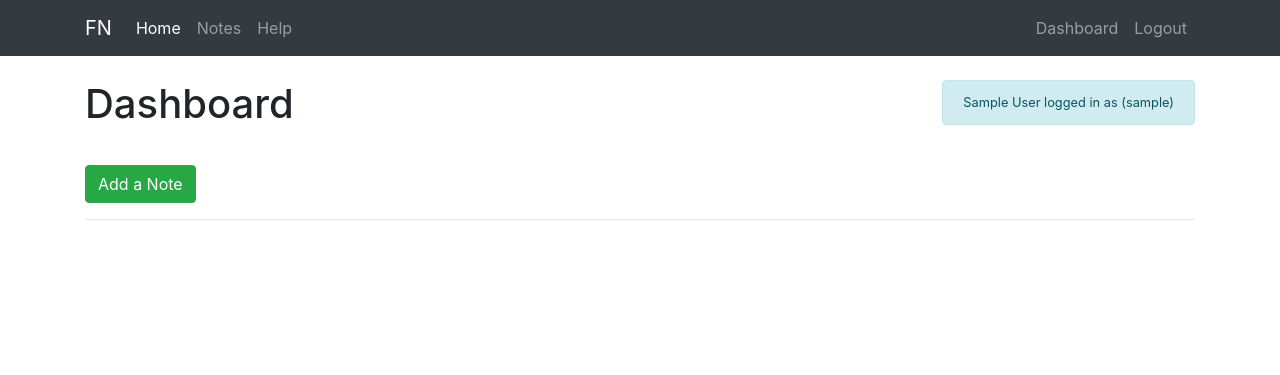
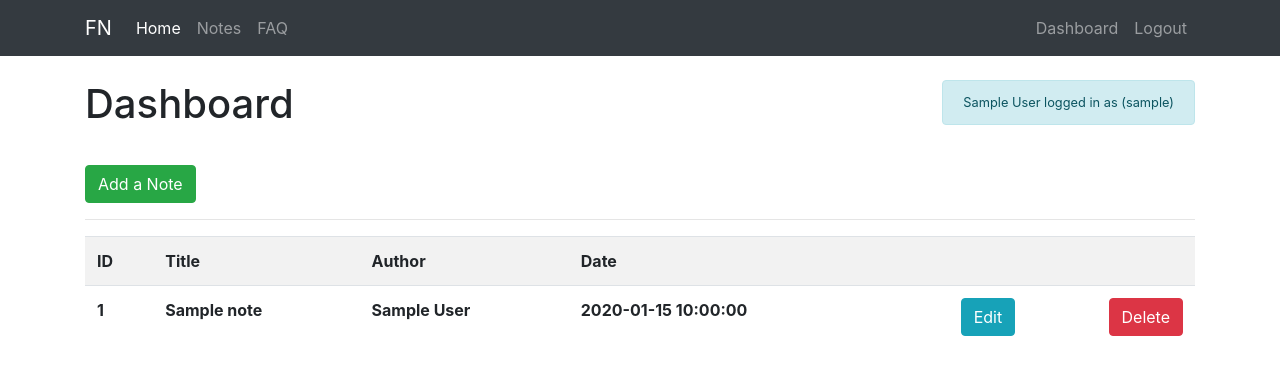
Before and after one commit to 40435291/set09103, a Flask app: page /dashboard in a window 1280 px wide. Shown: the top 375 px of the page. Run offline with Flask 2, Linux system fonts and the light colour scheme; the visitor is signed in with stand-in values (Sample User, id 1); tables that the repository leaves empty or names only in its code hold one stand-in row (values such as "Sample post"); lists and menus that the app fills with data are empty; some libraries are stand-ins or nearby versions.

Commit message:
Add Notes Form & testing FAQs

```diff
--- a/flaskNote/app.py
+++ b/flaskNote/app.py
@@ -1,5 +1,5 @@
 from flask import Flask, render_template, flash, redirect, request, url_for, session, logging, g
-from data import Notes
+from data import Notes, Faqs
 from flask_mysqldb import MySQL
 from wtforms import Form, StringField, TextAreaField, PasswordField, validators
 from passlib.hash import sha256_crypt
@@ -19,6 +19,7 @@ app.config['MYSQL_CURSORCLASS'] = 'DictCursor'
 mysql = MySQL(app)
 
 Notes = Notes()
+Faqs = Faqs()
 
 # Index
 @app.route('/')
@@ -35,10 +36,20 @@ def notes():
 def note(id):
     return render_template('note.html', id=id)
 
+# FAQs
+@app.route('/faqs')
+def faqs():
+    return render_template('faqs.html', faqs = Faqs)
+
+# FAQ
+@app.route('/faq/<string:id>/')
+def faq(id):
+    return render_template('faq.html', id=id)
+
 # Help
-@app.route('/help')
-def help():
-    return render_template('help.html')
+# @app.route('/help')
+# def help():
+#     return render_template('help.html')
 
 # User Registration
 @app.route('/register', methods=['GET', 'POST'])
@@ -132,7 +143,22 @@ def logout():
 @app.route('/dashboard')
 @is_logged_in
 def dashboard():
-    return render_template('dashboard.html')
+    # Create Cursor
+    cur = mysql.connection.cursor()
+
+    # Retrieve Notes
+    result = cur.execute("SELECT * FROM notes")
+    notes = cur.fetchall()
+
+    if result > 0:
+        # Retrieve stored Notes
+        return render_template('dashboard.html', notes=notes)
+    else:
+        msg = "No Notes found."
+        return render_template('dashboard.html', msg=msg)
+
+    # Close DB connection
+    cur.close()
 
 # Add Note
 @app.route('/add_note', methods=['GET', 'POST'])
--- a/flaskNote/templates/add_note.html
+++ b/flaskNote/templates/add_note.html
@@ -9,7 +9,7 @@
             {{render_field(form.title, class_="form-control")}}
         </div>
         <div class="form-group">
-            {{render_field(form.description, class_="form-control")}}
+            {{render_field(form.description, class_="form-control", id="editor")}}
         </div>
         <p><input type="submit" class="btn btn-primary" value="Submit"></p>
     </form>
--- a/flaskNote/templates/dashboard.html
+++ b/flaskNote/templates/dashboard.html
@@ -12,4 +12,26 @@
 <a href="/add_note" class="btn btn-success mt-4">Add a Note</a>
 <hr>
 
+<table class="table table-striped">
+    <tr>
+        <th>ID</th>
+        <th>Title</th>
+        <th>Author</th>
+        <th>Date</th>
+        <th></th>
+        <th></th>
+    </tr>
+
+    {% for note in notes %}
+
+    <tr>
+        <th>{{note.id}}</th>
+        <th>{{note.title}}</th>
+        <th>{{note.author}}</th>
+        <th>{{note.create_date}}</th>
+        <th><a href="edit_note/{{note.id}}" class="btn btn-info float-right">Edit</a></th>
+        <th><a href="#" class="btn btn-danger float-right">Delete</a></th>
+    </tr>
+    {% endfor %}
+</table>
 {% endblock %}
--- /dev/null
+++ b/flaskNote/templates/faq.html
@@ -0,0 +1,5 @@
+{% extends 'layout.html' %}
+
+{% block body %}
+    <p>{{id}}</p>
+{% endblock %}
--- a/flaskNote/templates/includes/_navbar.html
+++ b/flaskNote/templates/includes/_navbar.html
@@ -9,7 +9,7 @@
             <ul class="navbar-nav mr-auto mt-lg-0">
                 <li class="nav-item active"><a class="nav-link" href="/">Home<span class="sr-only">(current)</span></a></li>
                 <li class="nav-item"><a class="nav-link" href="/notes">Notes</a></li>
-                <li class="nav-item"><a class="nav-link" href="/help">Help</a></li>
+                <li class="nav-item"><a class="nav-link" href="/faqs">FAQ</a></li>
             </ul>
 
             <ul class="navbar-nav navbar-right">
--- a/flaskNote/templates/layout.html
+++ b/flaskNote/templates/layout.html
@@ -15,4 +15,6 @@
 
     <!-- JavaScript -->
     <script src="https://stackpath.bootstrapcdn.com/bootstrap/4.5.2/js/bootstrap.min.js" integrity="sha384-B4gt1jrGC7Jh4AgTPSdUtOBvfO8shuf57BaghqFfPlYxofvL8/KUEfYiJOMMV+rV" crossorigin="anonymous"></script></body>
+    <script src="//cdn.ckeditor.com/4.15.1/standard/ckeditor.js"></script>
+    <script>CKEDITOR.replace('editor');</script>
 </html>
```
Also changed, not shown: flaskNote/data.py (+26 -0 lines), flaskNote/templates/faqs.html (added, +11 -0 lines), flaskNote/templates/help.html (deleted, +0 -8 lines), 1 other file.
